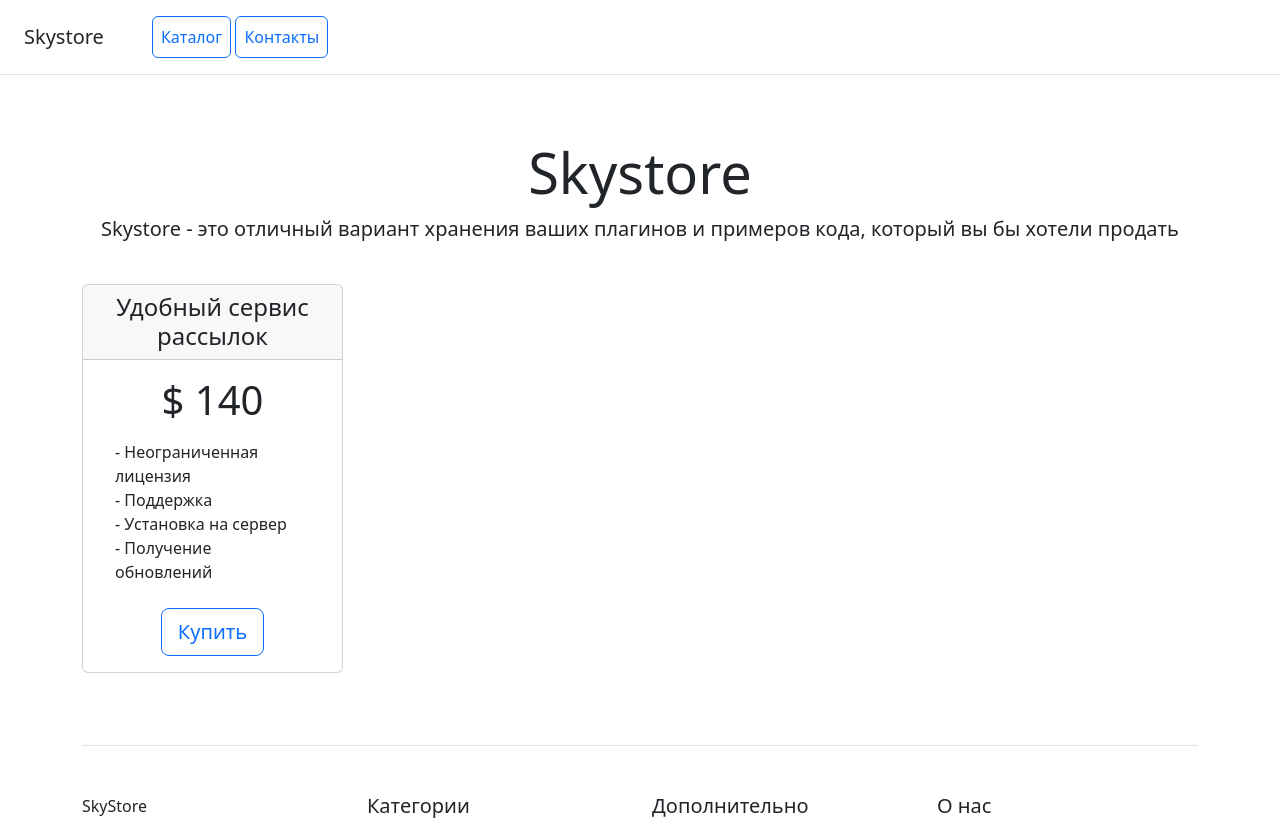
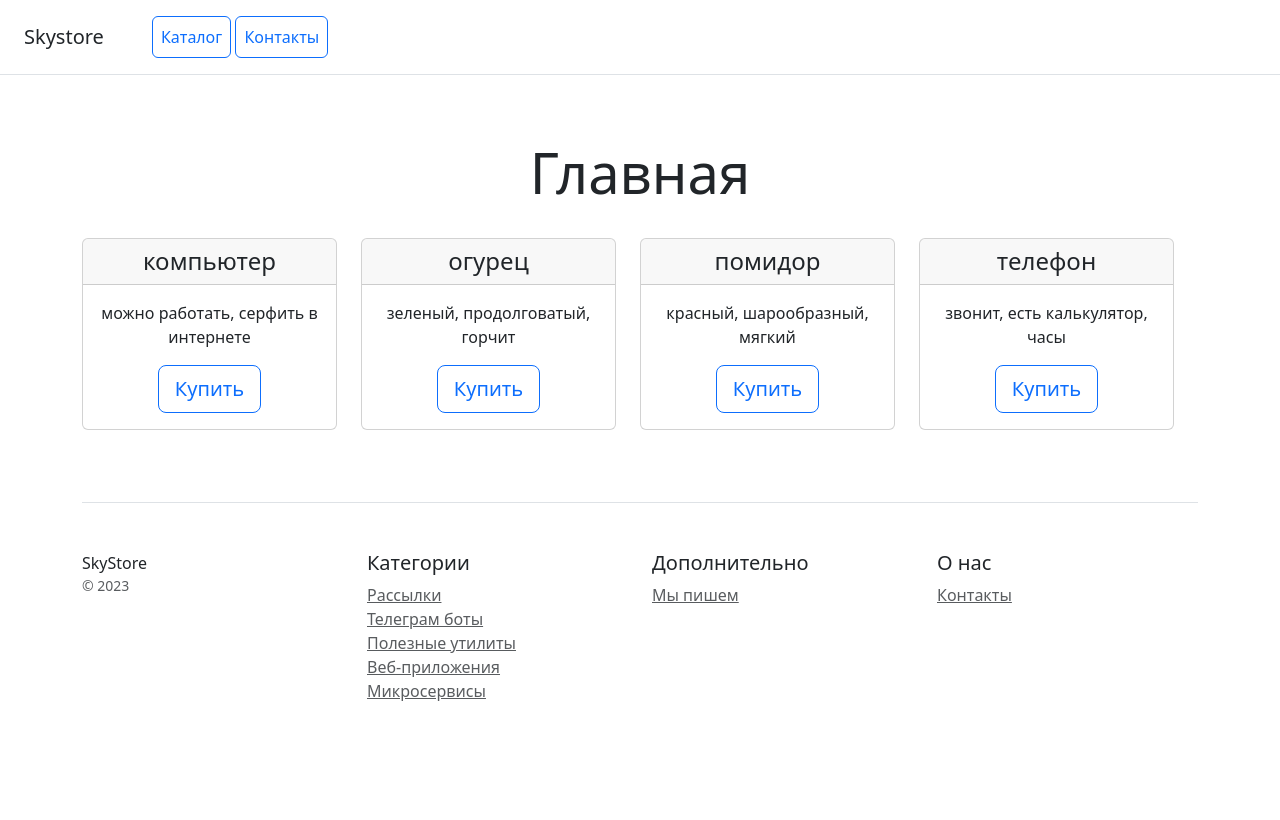
Before and after one commit to SosDanil/django_internet_shop, a Django app: page / in a window 1280 px wide. Shown: the top 820 px of the page. After the commit the page ends 701 px from the top, so only its background shows below. Run offline with Django 5.2, Linux system fonts and the light colour scheme; data comes from the database, SQL or seed files in the repository.

Commit message:
вывел на главнйо странице все продукты циклом

```diff
--- a/catalog/templates/catalog/home.html
+++ b/catalog/templates/catalog/home.html
@@ -4,7 +4,8 @@
     <meta charset="utf-8">
     <meta name="viewport" content="width=device-width, initial-scale=1">
     <title>Skystore</title>
-    <link href="https://cdn.jsdelivr.net/npm/bootstrap@5.3.2/dist/css/bootstrap.min.css" rel="stylesheet" integrity="sha384-T3c6CoIi6uLrA9TneNEoa7RxnatzjcDSCmG1MXxSR1GAsXEV/Dwwykc2MPK8M2HN" crossorigin="anonymous">
+    <link href="https://cdn.jsdelivr.net/npm/bootstrap@5.3.2/dist/css/bootstrap.min.css" rel="stylesheet"
+          integrity="sha384-T3c6CoIi6uLrA9TneNEoa7RxnatzjcDSCmG1MXxSR1GAsXEV/Dwwykc2MPK8M2HN" crossorigin="anonymous">
 </head>
 <body>
 <div class="d-flex flex-column flex-md-row align-items-center p-3 px-md-4 mb-3 bg-white border-bottom box-shadow">
@@ -16,32 +17,27 @@
 </div>
 
 <div class="pricing-header px-3 py-3 pt-md-5 pb-md-4 mx-auto text-center">
-    <h1 class="display-4">Skystore</h1>
-    <p class="lead">Skystore - это отличный вариант хранения ваших плагинов и примеров кода, который вы бы хотели
-        продать</p>
+    <h1 class="display-4">{{ title }}</h1>
 </div>
 
 <div class="container">
+    <div class="row">
         <div class="row text-center">
+            {% for object in object_list %}
             <div class="col-3">
                 <div class="card mb-4 box-shadow">
                     <div class="card-header">
-                    <h4 class="my-0 font-weight-normal">Удобный сервис рассылок</h4>
+                        <h4 class="my-0 font-weight-normal">{{ object.name }}</h4>
                     </div>
                     <div class="card-body">
-                    <h1 class="card-title pricing-card-title">$ 140</h1>
-                    <ul class="list-unstyled mt-3 mb-4 text-start m-3">
-                        <li>- Неограниченная лицензия</li>
-                        <li>- Поддержка</li>
-                        <li>- Установка на сервер</li>
-                        <li>- Получение обновлений</li>
-                    </ul>
+                        <p>{{ object.description }}</p>
                         <button type="button" class="btn btn-lg btn-block btn-outline-primary">Купить</button>
                     </div>
                 </div>
             </div>
+            {% endfor %}
         </div>
-
+    </div>
     <footer class="pt-4 my-md-5 pt-md-5 border-top">
         <div class="row">
             <div class="col-12 col-md">
@@ -74,6 +70,8 @@
     </footer>
 </div>
 
-<script src="https://cdn.jsdelivr.net/npm/bootstrap@5.3.2/dist/js/bootstrap.bundle.min.js" integrity="sha384-C6RzsynM9kWDrMNeT87bh95OGNyZPhcTNXj1NW7RuBCsyN/o0jlpcV8Qyq46cDfL" crossorigin="anonymous"></script>
+<script src="https://cdn.jsdelivr.net/npm/bootstrap@5.3.2/dist/js/bootstrap.bundle.min.js"
+        integrity="sha384-C6RzsynM9kWDrMNeT87bh95OGNyZPhcTNXj1NW7RuBCsyN/o0jlpcV8Qyq46cDfL"
+        crossorigin="anonymous"></script>
 </body>
 </html>
--- a/catalog/views.py
+++ b/catalog/views.py
@@ -5,7 +5,11 @@ from catalog.models import Product
 
 # Create your views here.
 def home(request):
-    return render(request, 'catalog/home.html')
+    context = {
+        'title': 'Главная',
+        'object_list': Product.objects.all(),
+    }
+    return render(request, 'catalog/home.html', context)
 
 
 def contacts(request):
```
Lines whose indentation alone changed are shown as unchanged.
